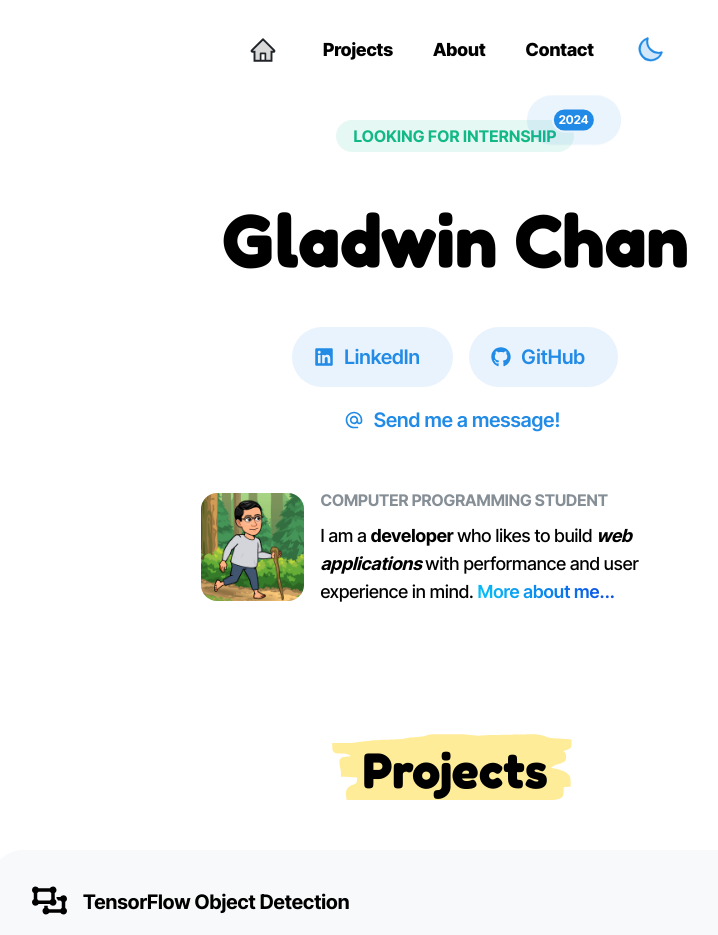
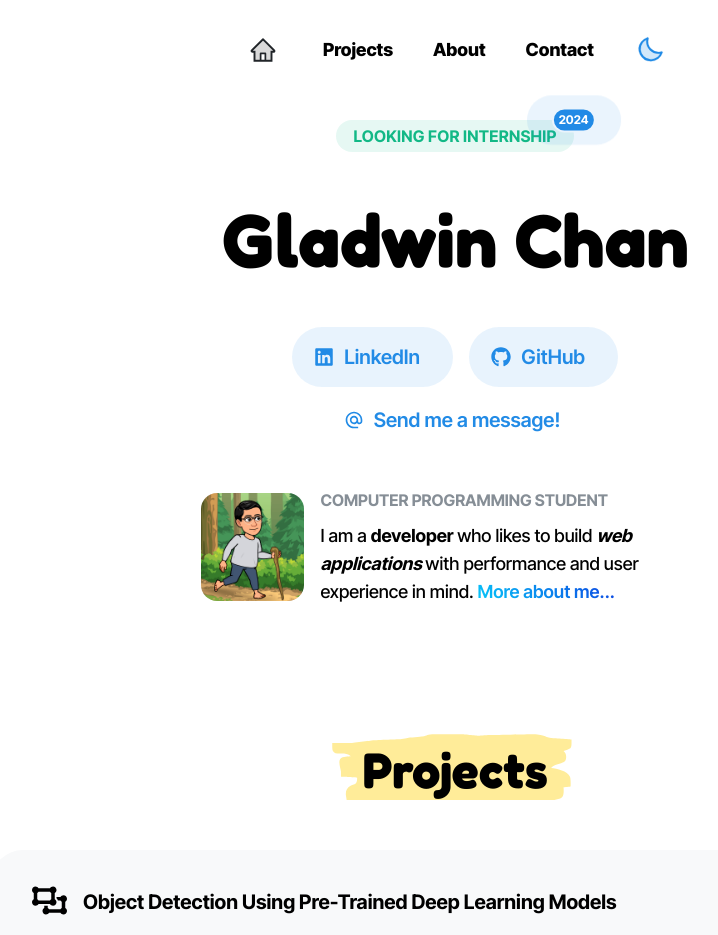
Before and after one commit to gladwinc/glad-port-2024, a Next.js app: page / in a window 1280 px wide. Shown: the top 935 px of the page, without its empty margins (185-903 px from the left). Built offline with nearby package versions, Linux system fonts and the light colour scheme.

Commit message:
change project0 title

```diff
--- a/app/components/Projects/Projects.tsx
+++ b/app/components/Projects/Projects.tsx
@@ -23,7 +23,7 @@ const fredoka = Fredoka({ subsets: ["latin"] });
 
 const projectData = [
   {
-    title: "TensorFlow Object Detection",
+    title: "Object Detection Using Pre-Trained Deep Learning Models",
     description:
       "Using TensorFlow.js, a machine learning library to employ object detection models.",
     image: "/proj0.png",
```
